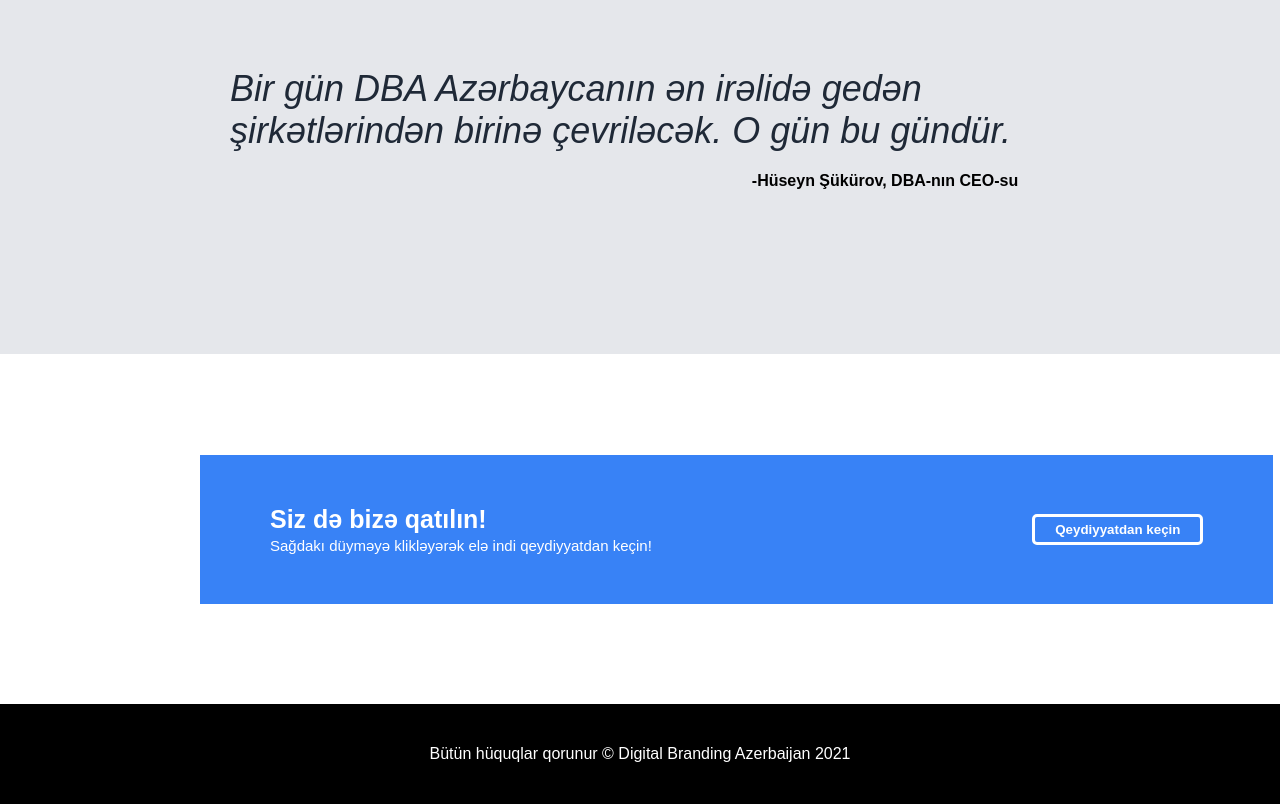
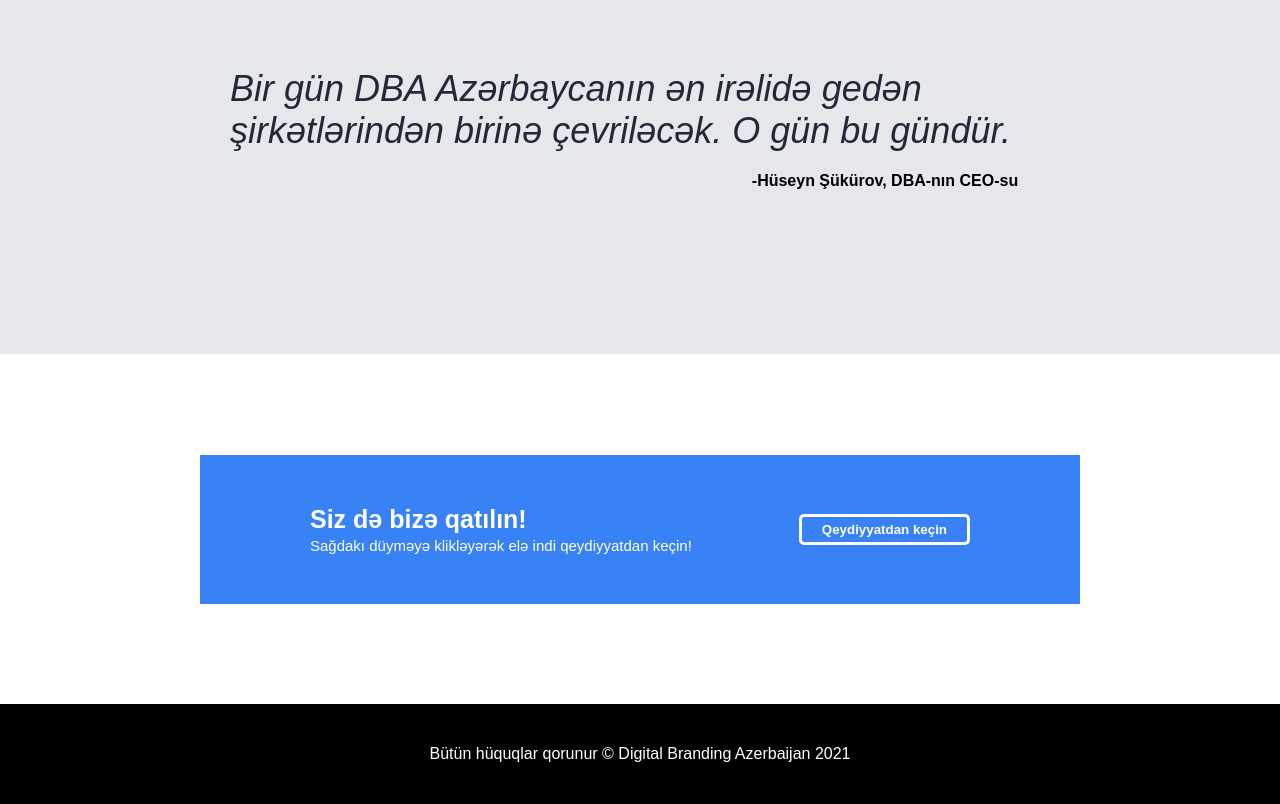
Before and after one commit to royalh23/landing-page, a plain HTML site: page index.html in a window 1280 px wide. Shown: the part 1170-1974 px from the top of the page. Drawn offline with Linux system fonts and the light colour scheme.

Commit message:
Some edit

```diff
--- a/style.css
+++ b/style.css
@@ -68,6 +68,7 @@ a {
   color: #E5E7EB;
   margin-top: 20px;
   padding: 10px 20px;
+  cursor: pointer;
 }
 
 .site-logo {
@@ -150,24 +151,24 @@ div.center {
 
 .button-2 {
   padding: 5px 20px;
-  flex-shrink: 0;
   background: #3882F6;
   border: 3px solid white;
   border-radius: 5px;
   color: white;
   font-weight: bold;
+  cursor: pointer;
 }
 
 .container {
   display: flex;
-  justify-content: center;
+  justify-content: space-between;
   align-items: center;
-  gap: 350px;
+  flex-wrap: wrap;
   flex: 1;
   background: #3882F6;
   margin-left: 200px;
   margin-right: 200px;
-  padding: 50px 70px;
+  padding: 50px 110px;
 }
 
 .text {
```
